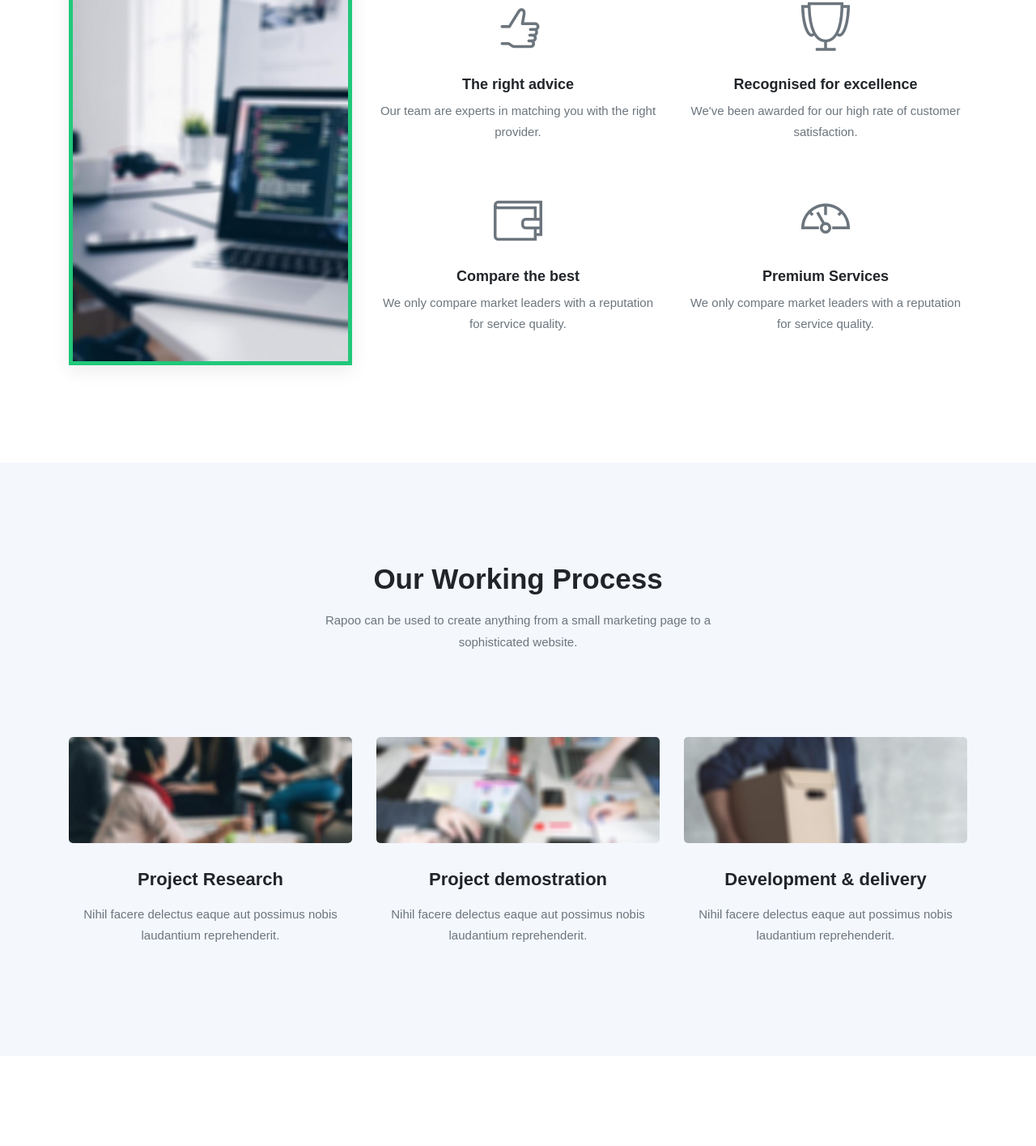
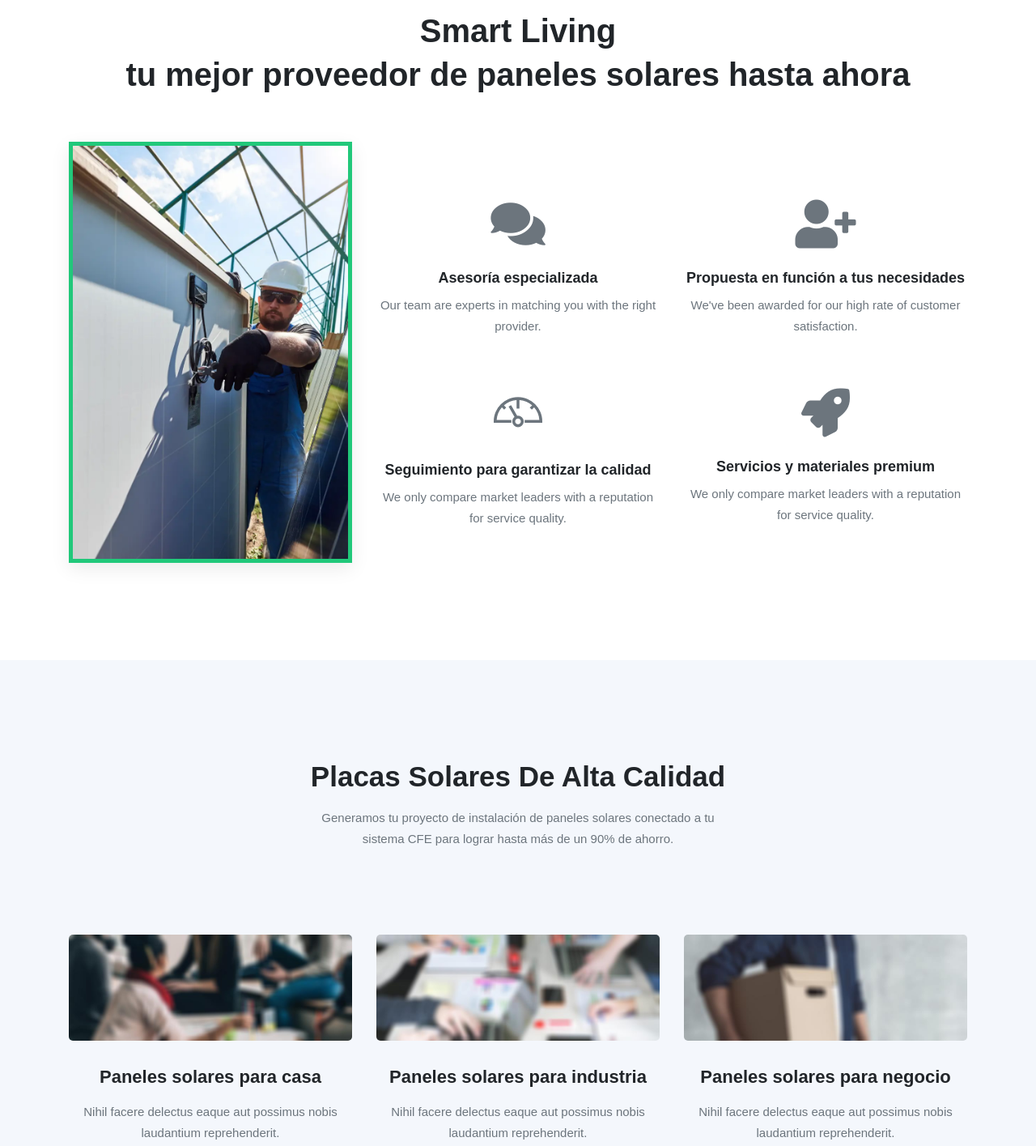
Before and after one commit to farkray/smartliving, a plain HTML site: page index.html in a window 1280 px wide. Shown: the part 1146-2561 px from the top of the page at 81% size. Drawn offline with Linux system fonts and the light colour scheme; some packages are replaced by stand-ins of ours; files whose address does not match are found by name; a web font is replaced by a local one.

Commit message:
cambios mac pc

```diff
--- a/css/style.css
+++ b/css/style.css
@@ -1957,3 +1957,19 @@ CONTACT PAGE
 }
 
 /*# sourceMappingURL=maps/style.css.map */
+
+.banner-area {
+  background: url("../images/paneles-solares-en-puebla-01.webp") fixed 50% 50% no-repeat !important;
+  background-size: cover;
+}
+
+.ahorra{
+  font-size: 35px;
+  font-weight: bold;
+  font-style: italic;
+  text-shadow: 1px 1px green;
+}
+
+.call-text{
+  font-size: 40px;
+}
--- a/index.html
+++ b/index.html
@@ -27,6 +27,7 @@
 
   <!-- Main Stylesheet -->
   <link rel="stylesheet" href="css/style.css">
+
 
 </head>
 
@@ -179,7 +180,7 @@
                         <p class="lead mb-5">
                             Contamos con paneles solares para casa, industria y negocio. <br>¡Más de 5 años nos respaldan!
                         </p>
-                        <p class="lead mb-2 bg-white-2 text-black">
+                        <p class="lead mb-2 bg-white-2 text-black ahorra">
                             Ahorra hasta 99% en tu recibo de luz
                         </p>
 
@@ -207,7 +208,7 @@
                             <div class="form-group">
                                 <textarea name="message" id="message" cols="30" rows="4" class="form-control" placeholder="Mensaje"></textarea>
                             </div>
-                            <a href="#" class="btn btn-dark btn-block btn-circled">Enviar una cotización</a>
+                            <a href="#" class="btn btn-dark btn-block btn-circled">Solicitar una cotización</a>
                         </form>
                     </div>
                 </div>
@@ -218,20 +219,24 @@
 
 <section id="about" class="section">
         <div class="container">
+
+            <h2 class="text-center py-5 call-text">Smart Living <br>tu mejor proveedor de paneles solares hasta ahora</h2>
+
             <div class="row justify-content-center">
                 <div class="col-lg-4 col-md-6">
                     <div class="img-block">
-                        <img src="images/blog-lg.jpg" alt="" class="img-fluid">
+                        <img src="images/paneles-solares-en-puebla-02.webp" alt="" class="img-fluid">
                     </div>
                 </div>
                 <div class="col-lg-8 pt-6 col-md-12">
+
                     <div class="row justy-content-center">
                         <div class="col-lg-6 col-sm-6 col-md-6 mb-5">
                             <div class="text-center about-block">
                                 <div class="img-icon mb-4">
-                                     <i class="ti-thumb-up"></i>
+                                    <i class="fa fa-comments"></i>
                                 </div>
-                                <h4 class="mb-2">The right advice</h4>
+                                <h4 class="mb-2">Asesoría especializada</h4>
                                 <p>Our team are experts in matching you with the right provider.</p>
                             </div>
                         </div>
@@ -239,20 +244,10 @@
                         <div class="col-lg-6 col-sm-6 col-md-6 mb-5">
                             <div class="text-center about-block">
                                 <div class="img-icon mb-4">
-                                   <i class="ti-cup"></i>
+                                    <i class="fa fa-user-plus" aria-hidden="true"></i>
                                 </div>
-                                <h4 class="mb-2">Recognised for excellence</h4>
+                                <h4 class="mb-2">Propuesta en función a tus necesidades</h4>
                                 <p>We've been awarded for our high rate of customer satisfaction.</p>
-                            </div>
-                        </div>
-
-                        <div class="col-lg-6 col-sm-6 col-md-6">
-                            <div class="text-center about-block">
-                                <div class="img-icon mb-4">
-                                    <i class="ti-wallet"></i>
-                                </div>
-                                <h4 class="mb-2">Compare the best</h4>
-                                <p>We only compare market leaders with a reputation for service quality.</p>
                             </div>
                         </div>
 
@@ -261,7 +256,17 @@
                                 <div class="img-icon mb-4">
                                     <i class="ti-dashboard"></i>
                                 </div>
-                                <h4 class="mb-2">Premium Services</h4>
+                                <h4 class="mb-2">Seguimiento para garantizar la calidad</h4>
+                                <p>We only compare market leaders with a reputation for service quality.</p>
+                            </div>
+                        </div>
+
+                        <div class="col-lg-6 col-sm-6 col-md-6">
+                            <div class="text-center about-block">
+                                <div class="img-icon mb-4">
+                                    <i class="fa fa-rocket" aria-hidden="true"></i>
+                                </div>
+                                <h4 class="mb-2">Servicios y materiales premium</h4>
                                 <p>We only compare market leaders with a reputation for service quality.</p>
                             </div>
                         </div>
@@ -278,12 +283,12 @@
                     <div class="section-heading">
                         <!-- Heading -->
                         <h2 class="section-title ">
-                            Our Working process
+                            Placas solares de alta calidad
                         </h2>
 
                         <!-- Subheading -->
                         <p>
-                            Rapoo can be used to create anything from a small marketing page to a sophisticated website.
+                            Generamos tu proyecto de instalación de paneles solares conectado a tu sistema CFE para lograr hasta más de un 90% de ahorro.
                         </p>
                     </div>
                 </div>
@@ -294,7 +299,7 @@
                     <div class="process-block">
                         <img src="images/process/process-1.jpg" alt="" class="img-fluid">
 
-                        <h3>Project Research</h3>
+                        <h3>Paneles solares para casa</h3>
                         <p>Nihil facere delectus eaque aut possimus nobis laudantium reprehenderit.</p>
                     </div>
                 </div>
@@ -302,7 +307,7 @@
                     <div class="process-block">
                         <img src="images/process/process-2.jpg" alt="" class="img-fluid">
 
-                        <h3>Project demostration</h3>
+                        <h3>Paneles solares para industria</h3>
                         <p>Nihil facere delectus eaque aut possimus nobis laudantium reprehenderit.</p>
                     </div>
                 </div>
@@ -310,10 +315,14 @@
                     <div class="process-block">
                         <img src="images/process/process-3.jpg" alt="" class="img-fluid">
 
-                        <h3>Development & delivery</h3>
+                        <h3>Paneles solares para negocio</h3>
                         <p>Nihil facere delectus eaque aut possimus nobis laudantium reprehenderit.</p>
                     </div>
                 </div>
+            </div>
+            <div class="text-center py-5">
+                <h3>Comienza con el ahorro</h3>
+                <a href="" class="btn btn-primary">Cotizar placas solares</a>
             </div>
         </div>
     </section>
```
Also changed, not shown: images/paneles-solares-en-puebla-01.webp (added), images/paneles-solares-en-puebla-02.webp (added), 2 other files.
